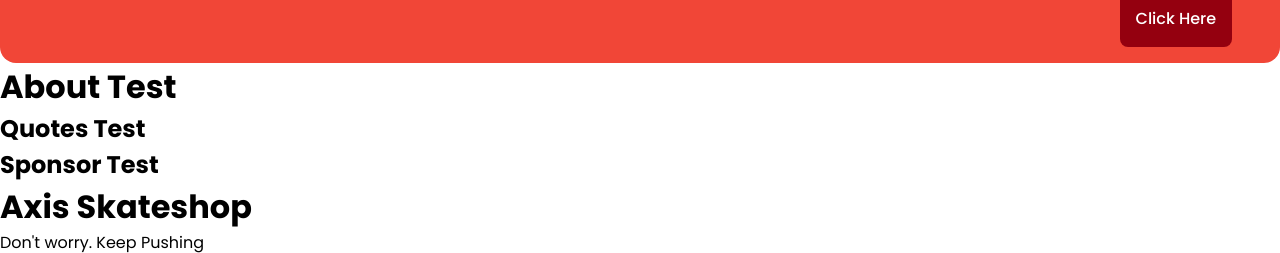
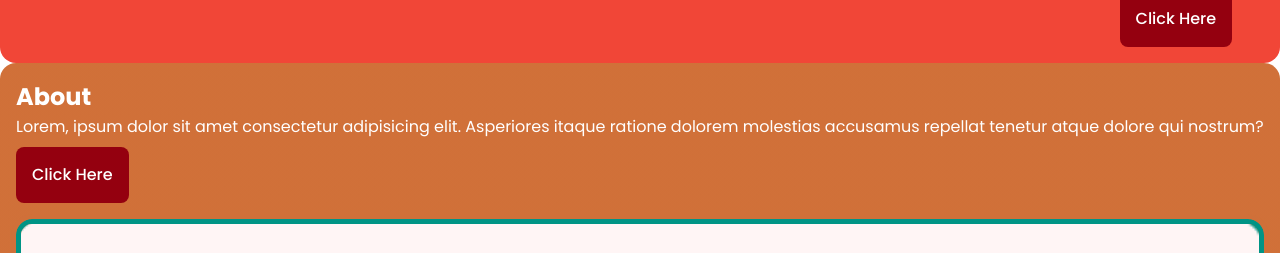
Before and after one commit to SerPet-eng/Skateshop, a React (Vite) app: page / in a window 1280 px wide. Shown: the part 2427-2680 px from the top of the page. Built offline with nearby package versions, Linux system fonts and the light colour scheme.

Commit message:
Styling About Section✨👷‍♂️
 - Adding style to About Section

```diff
--- a/src/components/Body/About.tsx
+++ b/src/components/Body/About.tsx
@@ -1,7 +1,24 @@
+import Icon from '../../../images/main_AxisRacoon-removebg.png';
+import Sample from '../../../images/Video Player.png';
+
 export default function About() {
   return (
     <>
-      <h1>About Test</h1>
+      <section className="about">
+        <article className="about_article">
+          <h2 className="about_title">About</h2>
+          <p className="about_description">
+            Lorem, ipsum dolor sit amet consectetur adipisicing elit. Asperiores
+            itaque ratione dolorem molestias accusamus repellat tenetur atque
+            dolore qui nostrum?
+          </p>
+          <button className="about_button">Click Here</button>
+        </article>
+        <div className="about_media">
+          <img src={Icon} alt="Mr. Raccoon" className="about_icon" />
+          <img src={Sample} alt="A Sample Video" className="about_video" />
+        </div>
+      </section>
     </>
   );
 }
--- a/src/css/style.css
+++ b/src/css/style.css
@@ -225,6 +225,41 @@
   background-color: hsl(354, 100%, 29%);
 }
 
+.about {
+  padding: 1rem;
+  position: relative;
+  background: hsl(22, 62%, 52%);
+  background: linear-gradient(180deg, hsl(22, 62%, 52%) 70%, hsl(0, 0%, 0%) 70%);
+  border-radius: 1rem 1rem 0 0;
+}
+.about .about_article {
+  color: hsl(0, 0%, 100%);
+}
+.about .about_article .about_button {
+  margin-top: 0.5rem;
+  padding: 1em;
+  border: none;
+  border-radius: 0.5rem;
+  color: hsl(0, 0%, 100%);
+  font-weight: 500;
+  background-color: hsl(354, 100%, 29%);
+}
+.about .about_media {
+  margin-top: 1rem;
+  display: flex;
+  flex-direction: column;
+}
+.about .about_media .about_icon {
+  width: 30%;
+  position: absolute;
+  bottom: 0;
+}
+.about .about_media .about_video {
+  border: 5px solid hsl(174, 100%, 29%);
+  border-radius: 1rem;
+  outline: 5px solid hsl(22, 62%, 52%);
+}
+
 html,
 body {
   font-family: "Poppins", sans-serif;
--- a/src/scss/style.scss
+++ b/src/scss/style.scss
@@ -3,6 +3,7 @@
 @import './styles/hero';
 @import './styles/features';
 @import './styles/exclusive';
+@import './styles/about';
 
 html,
 body {
--- /dev/null
+++ b/src/scss/styles/_about.scss
@@ -0,0 +1,40 @@
+@use '../variables/variables.scss' as *;
+
+.about {
+  padding: 1rem;
+  position: relative;
+  background: $clr_Secondary-900;
+  background: linear-gradient(
+    180deg,
+    $clr_Secondary-900 70%,
+    $clr_neutral-100 70%
+  );
+  border-radius: 1rem 1rem 0 0;
+  .about_article {
+    color: $clr_neutral-900;
+    .about_button {
+      margin-top: 0.5rem;
+      padding: 1em;
+      border: none;
+      border-radius: 0.5rem;
+      color: $clr_neutral-900;
+      font-weight: 500;
+      background-color: $clr_button_Exclusive;
+    }
+  }
+  .about_media {
+    margin-top: 1rem;
+    display: flex;
+    flex-direction: column;
+    .about_icon {
+      width: 30%;
+      position: absolute;
+      bottom: 0;
+    }
+    .about_video {
+      border: 5px solid $clr_Primary-900;
+      border-radius: 1rem;
+      outline: 5px solid $clr_Secondary-900;
+    }
+  }
+}
```
Also changed, not shown: 1 other file (tests, documents, lock files or other folders).
